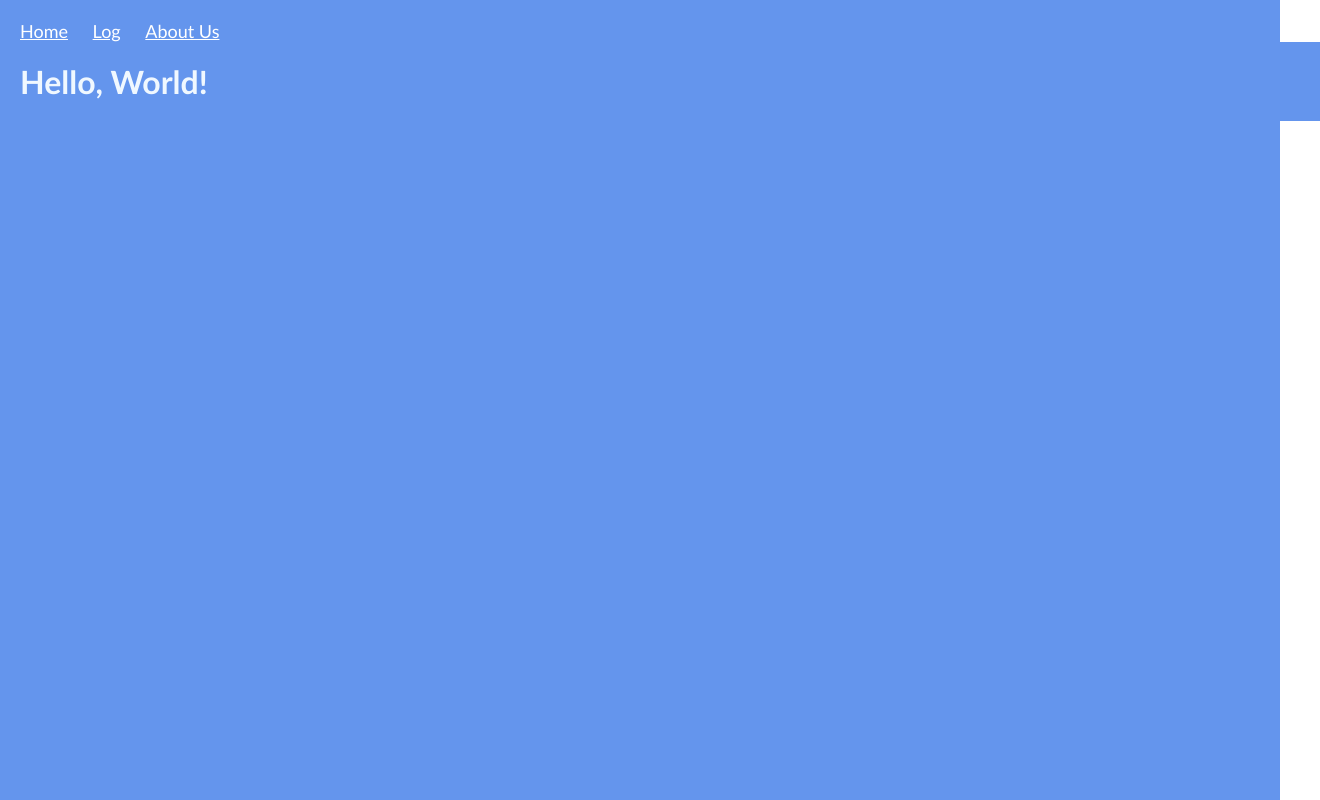
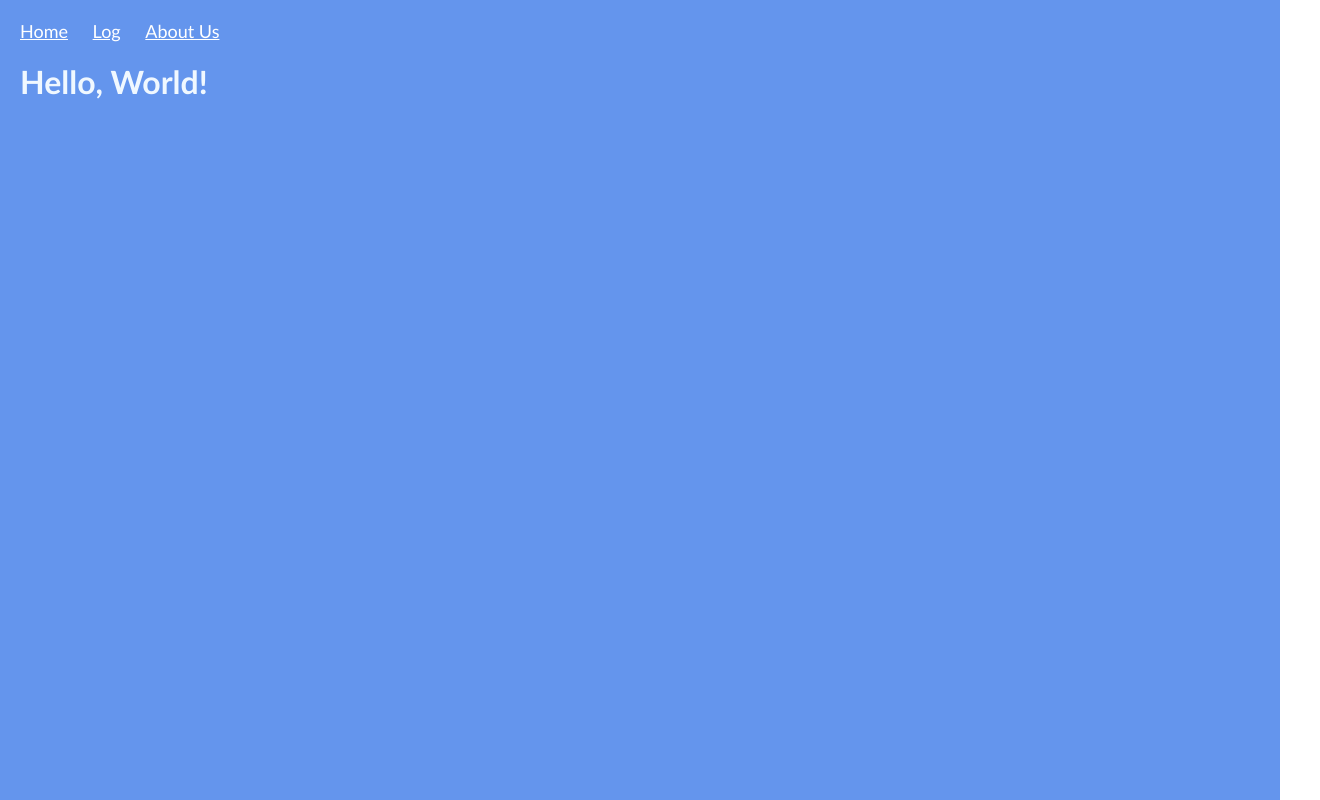
Before and after one commit to NovaByte-CS4800-Group-2/NovaByte-website, a plain HTML site: page index.html in a window 1280 px wide. Shown: the top 800 px of the page, 1320 px wide, since content can reach past the window. Drawn offline with Linux system fonts and the light colour scheme; a web font is replaced by a local one.

Commit message:
Changed box-sizing to border-box

```diff
--- a/about.css
+++ b/about.css
@@ -1,3 +1,6 @@
+* {
+    box-sizing: border-box;
+}
 h1 {
     margin-bottom: -30px;
 }
--- a/home.css
+++ b/home.css
@@ -5,6 +5,7 @@
 	padding: 0;
 	border: none;
 	font-family: 'Gill Sans', 'Gill Sans MT', Calibri, 'Trebuchet MS', sans-serif !important;
+	box-sizing: border-box;
 }
 html, body, main{
 	height: 100vw;
--- a/logs.css
+++ b/logs.css
@@ -7,6 +7,7 @@
 	border: none;
 	background-attachment: fixed;
 	font-family: 'Gill Sans', 'Gill Sans MT', Calibri, 'Trebuchet MS', sans-serif !important;
+	box-sizing: border-box;
 }
 html, body, main{
 	height: 100vw;
```
